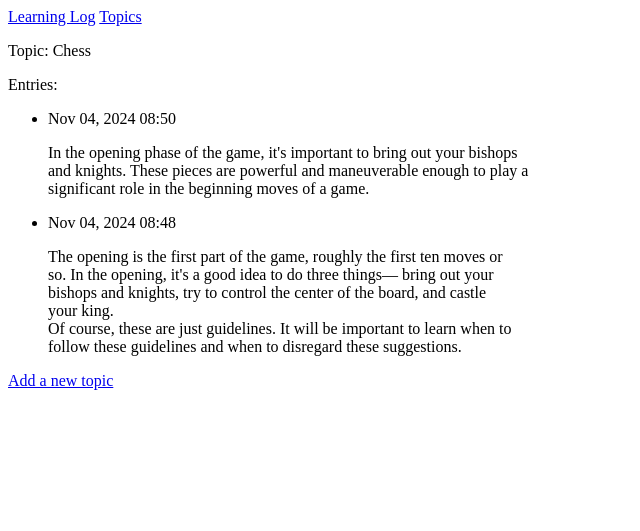
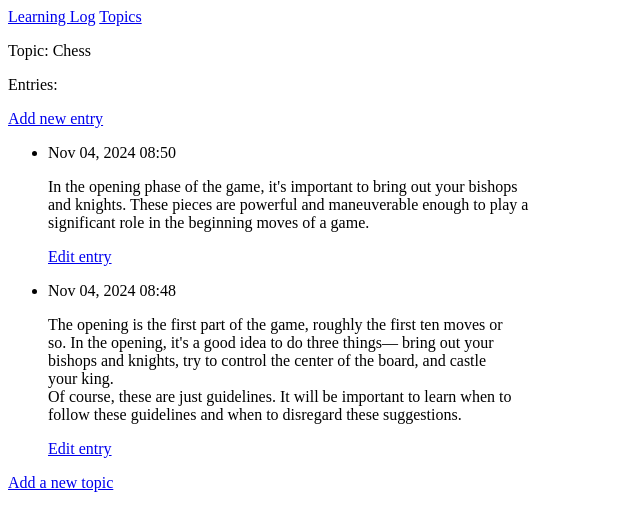
Before and after one commit to doebkblcya/doebk_django_study, a Django app: page /topics/1/ in a window 1280 px wide. Shown: the top 531 px of the page, without its empty margins (0-640 px from the left). Run offline with Django 5.2, Linux system fonts and the light colour scheme; data comes from the database, SQL or seed files in the repository; both versions use the stored data as it was after the commit.

Commit message:
2024.11.5 django(1)

```diff
--- a/learning_logs/templates/learning_logs/topic.html
+++ b/learning_logs/templates/learning_logs/topic.html
@@ -5,12 +5,18 @@
     <p>Topic: {{ topic.text }}</p>
 
     <p>Entries:</p>
+    <p>
+        <a href="{% url 'learning_logs:new_entry' topic.id %}">Add new entry</a>
+    </p>
 
     <ul>
         {% for entry in entries %}
         <li>
             <p>{{ entry.date_added|date:'M d, Y H:i' }}</p>
             <p>{{ entry.text|linebreaks }}</p>
+            <p>
+                <a href="{% url 'learning_logs:edit_entry' entry.id %}">
+                Edit entry</a></p>
         </li>
         {% empty %}
             <li>There are no entries for this topic yet.</li>
--- a/learning_logs/urls.py
+++ b/learning_logs/urls.py
@@ -8,4 +8,7 @@ urlpatterns = [
     path('topics/',views.topics,name='topics'),
     path('topics/<int:topic_id>/', views.topic, name='topic'),
     path('new_topic/', views.new_topic, name='new_topic'),
+    path('new_entry/<int:topic_id>/', views.new_entry, name='new_entry'),
+    path('edit_entry/<int:entry_id>/', views.edit_entry, name='edit_entry'),
+
  ]
--- a/learning_logs/views.py
+++ b/learning_logs/views.py
@@ -1,7 +1,7 @@
 from django.shortcuts import render, redirect
 
-from .models import Topic
-from .forms import TopicForm
+from .models import Topic,Entry
+from .forms import TopicForm,EntryForm
 
 # Create your views here.
 
@@ -30,3 +30,33 @@ def new_topic(request):
 
     context = {'form': form}
     return render(request, 'learning_logs/new_topic.html', context)
+
+def new_entry(request, topic_id):
+    topic = Topic.objects.get(id=topic_id)
+
+    if request.method != 'POST':
+        form = EntryForm()
+    else:
+        form = EntryForm(data=request.POST)
+        if form.is_valid():
+            new_entry = form.save(commit=False)
+            new_entry.topic = topic
+            new_entry.save()
+            return redirect('learning_logs:topic', topic_id=topic_id)
+
+    context = {'topic': topic, 'form': form}
+    return render(request, 'learning_logs/new_entry.html', context)
+
+def edit_entry(request, entry_id):
+    entry = Entry.objects.get(id=entry_id)
+    topic = entry.topic
+    if request.method != 'POST':
+        form = EntryForm(instance=entry)
+    else:
+        form = EntryForm(instance=entry, data=request.POST)
+        if form.is_valid():
+            form.save()
+            return redirect('learning_logs:topic', topic_id=topic.id)
+
+    context = {'entry': entry, 'topic': topic, 'form': form}
+    return render(request, 'learning_logs/edit_entry.html', context)
```
Also changed, not shown: learning_logs/forms.py (+8 -1 lines), learning_logs/templates/learning_logs/edit_entry.html (added, +15 -0 lines), learning_logs/templates/learning_logs/new_entry.html (added, +15 -0 lines), db.sqlite3.
